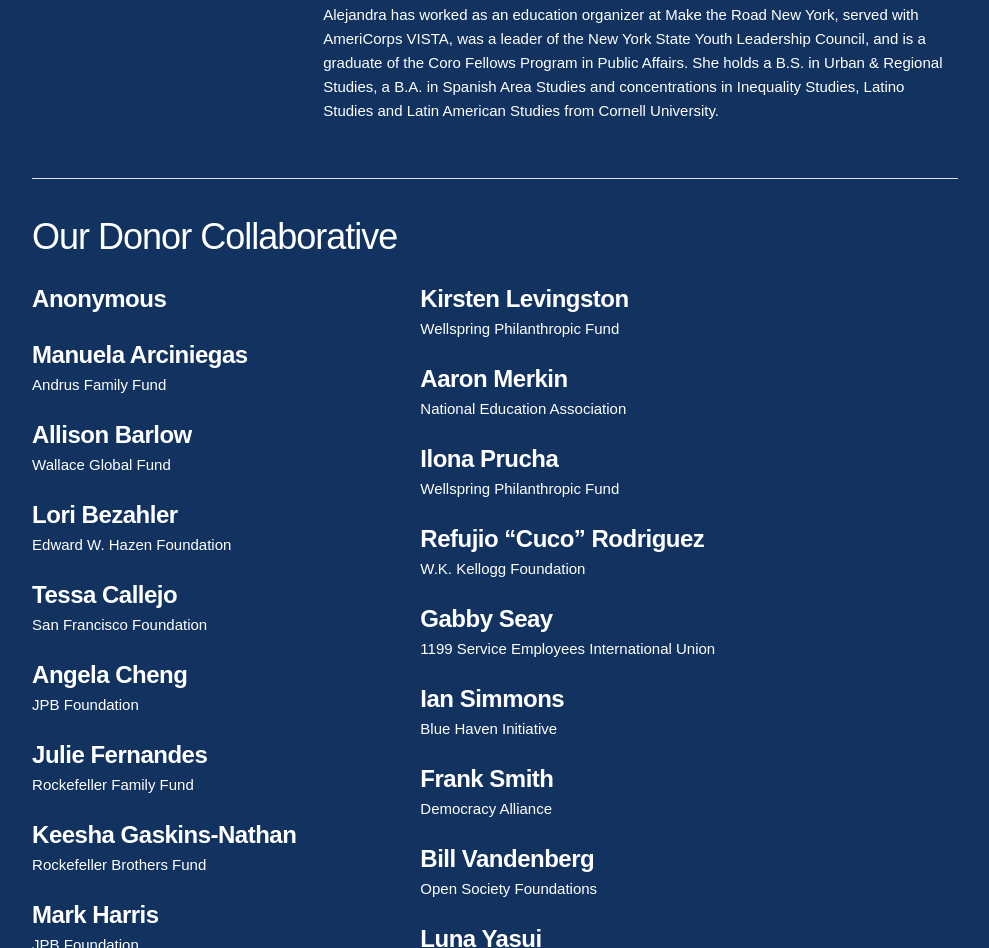
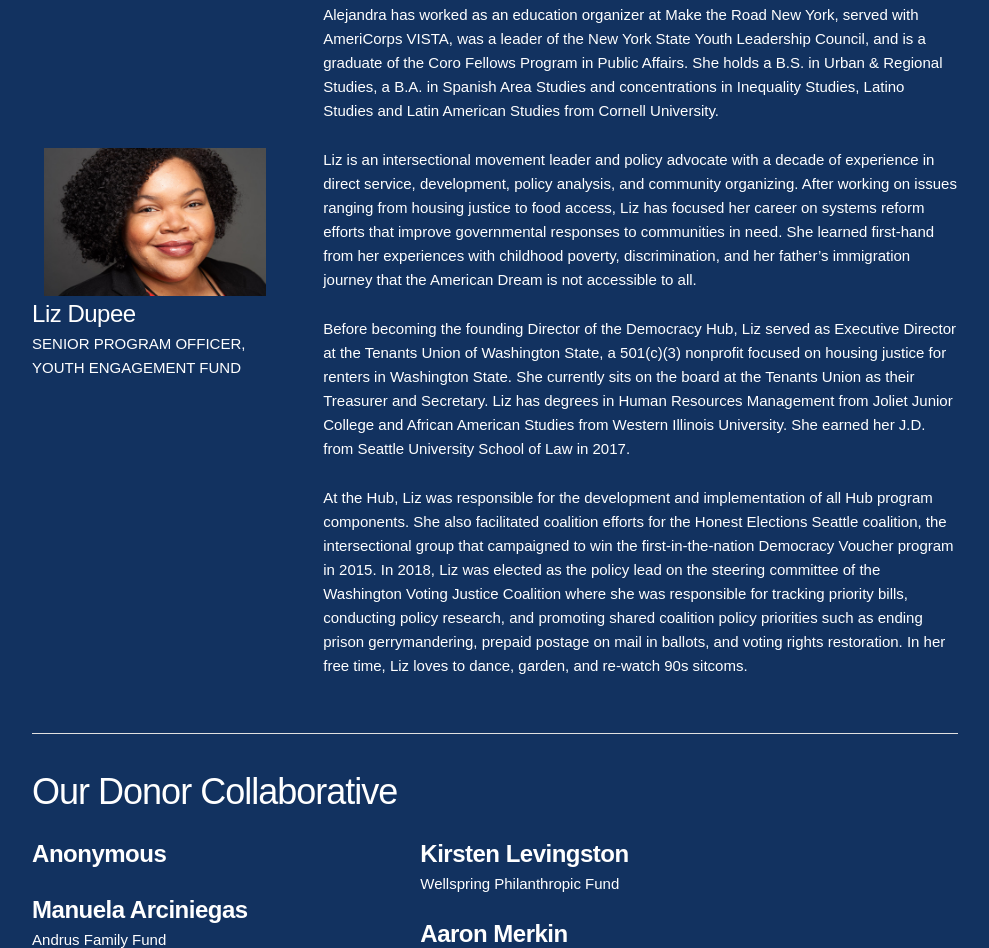
Before and after one commit to mojowen/youthengagementfund.org, a website: page index.html in a window 1280 px wide. Shown: the part 1643-2591 px from the top of the page, without its empty margins (145-1134 px from the left). Drawn offline with Linux system fonts and the light colour scheme.

Commit message:
Update index.html

```diff
--- a/index.html
+++ b/index.html
@@ -81,6 +81,26 @@
           <p>Alejandra has worked as an education organizer at Make the Road New York, served with AmeriCorps VISTA, was a leader of the New York State Youth Leadership Council, and is a graduate of the Coro Fellows Program in Public Affairs. She holds a B.S. in Urban & Regional Studies, a B.A. in Spanish Area Studies and concentrations in Inequality Studies, Latino Studies and Latin American Studies from Cornell University.</p>
         </div>
       </div>
+
+      <!-- Start JCS Edits -->
+      <div class="row skinny">
+        <div class="one columns">&nbsp;</div>
+        <div class="three columns director">
+          <img src="/images/Liz.jpg">
+          <div class="copy">
+            <h5>Liz Dupee</h5>
+            SENIOR PROGRAM OFFICER,<br/>
+            YOUTH ENGAGEMENT FUND
+          </div>
+        </div>
+        <div class="seven columns">
+          <p>Liz is an intersectional movement leader and policy advocate with a decade of experience in direct service, development, policy analysis, and community organizing. After working on issues ranging from housing justice to food access, Liz has focused her career on systems reform efforts that improve governmental responses to communities in need. She learned first-hand from her experiences with childhood poverty, discrimination, and her father’s immigration journey that the American Dream is not accessible to all.</p>
+          <p>Before becoming the founding Director of the Democracy Hub, Liz served as Executive Director at the Tenants Union of Washington State, a 501(c)(3) nonprofit focused on housing justice for renters in Washington State. She currently sits on the board at the Tenants Union as their Treasurer and Secretary. Liz has degrees in Human Resources Management from Joliet Junior College and African American Studies from Western Illinois University. She earned her J.D. from Seattle University School of Law in 2017.</p>
+          <p>At the Hub, Liz was responsible for the development and implementation of all Hub program components. She also facilitated coalition efforts for the Honest Elections Seattle coalition, the intersectional group that campaigned to win the first-in-the-nation Democracy Voucher program in 2015. In 2018, Liz was elected as the policy lead on the steering committee of the Washington Voting Justice Coalition where she was responsible for tracking priority bills, conducting policy research, and promoting shared coalition policy priorities such as ending prison gerrymandering, prepaid postage on mail in ballots, and voting rights restoration. In her free time, Liz loves to dance, garden, and re-watch 90s sitcoms.</p>
+        </div>
+      </div>
+      <!-- End JCS Edits -->
+
       <div class="row skinny">
         <div class="one columns">&nbsp;</div>
         <div class="ten columns">
```
